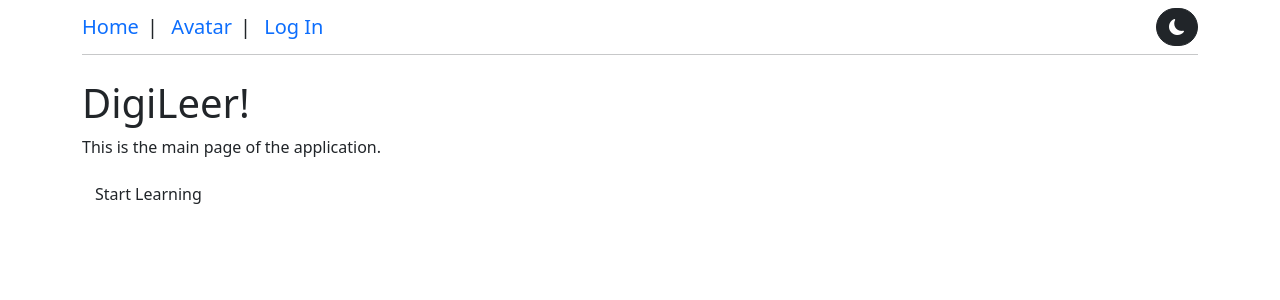
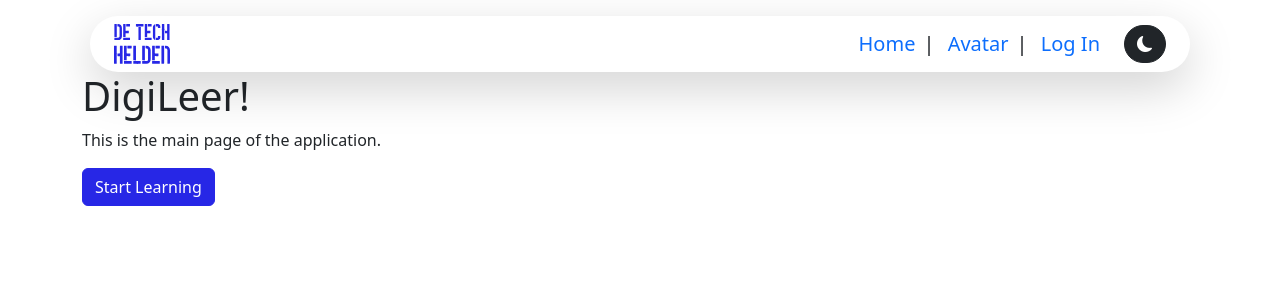
Before and after one commit to itmoz/DTH_LeerOmgeving, a React (Vite) app: page / in a window 1280 px wide. Shown: the top 300 px of the page. Built offline with nearby package versions, Linux system fonts and the light colour scheme.

Commit message:
made navbar extra cool and a component, improved styling of GmHelden1Lesson1

```diff
--- a/src/App.jsx
+++ b/src/App.jsx
@@ -1,6 +1,7 @@
+// App.js
 import { useState, useEffect } from 'react';
-import { Link } from 'react-router-dom';
 import AppRoutes from './AppRoutes/AppRoutes';
+import Navbar from './WebsiteElements/Navbar/Navbar';
 
 function App() {
   // 1. Theme State & LocalStorage
@@ -19,30 +20,10 @@ function App() {
 
   return (
     <div className="container">
-      {/* Top Navigation & Theme Toggle Area */}
-      <div className="d-flex justify-content-between align-items-center py-2">
 
-        {/* React Router Links */}
-        <nav className="fs-5">
-          <Link to="/" className="text-decoration-none me-2">Home</Link>
-          |{" "}
-          <Link to="/Avatar" className="text-decoration-none ms-2 me-2">Avatar</Link>
-          |{" "}
-          <Link to="/LogIn" className="text-decoration-none ms-2">Log In</Link>
-        </nav>
-
-        {/* Theme Toggle Button */}
-        <button
-          className={`btn ${theme === 'light' ? 'btn-dark' : 'btn-light'} rounded-pill`}
-          onClick={toggleTheme}
-        >
-          <i className={`bi bi-${theme === 'light' ? 'moon' : 'sun'}-fill`}></i>
-        </button>
-      </div>
-
-      <hr className="mb-4 mt-0" />
-
-      {/* Main Content Area (Where your pages will render) */}
+      {/* Roep de Navbar aan en geef de props door */}
+      <Navbar theme={theme} toggleTheme={toggleTheme} />
+      {/* Main Content Area */}
       <main>
         <AppRoutes />
       </main>
--- a/src/WebsiteElements/ImagesAndVideos/VideoPlayer.jsx
+++ b/src/WebsiteElements/ImagesAndVideos/VideoPlayer.jsx
@@ -13,7 +13,10 @@ import { useState, useRef, useEffect, useCallback } from "react";
  *   muted       {boolean}  – Start muted (default: false)
  *   loop        {boolean}  – Loop the video (default: false)
  *   title       {string}   – Accessible title for the player (optional)
+ *
+ *
  */
+
 export default function VideoPlayer({
   src = "https://www.w3schools.com/html/mov_bbb.mp4",
   poster,
@@ -166,7 +169,8 @@ export default function VideoPlayer({
     overflow: "hidden",
     fontFamily: "'DM Mono', 'Courier New', monospace",
     boxShadow: "0 8px 40px rgba(0,0,0,0.55)",
-    cursor: "none",
+    // Update this line below:
+    cursor: showControls ? "auto" : "none",
   };
 
   const videoStyle = {
@@ -273,7 +277,7 @@ export default function VideoPlayer({
             position: "absolute", top: "50%", left: `${progressPct}%`,
             transform: "translate(-50%, -50%)",
             width: 13, height: 13, borderRadius: "50%",
-            background: "#2727E6", boxShadow: "0 0 0 3px #242498",
+            background: 'var(--bs-primary)', boxShadow: "0 0 0 3px #242498",
           }} />
         </div>
 
--- /dev/null
+++ b/src/WebsiteElements/Navbar/Navbar.jsx
@@ -0,0 +1,42 @@
+import { Link } from 'react-router-dom';
+import DTHLogoSVGBlue from '../../Images/logo-blue.svg'
+
+// theme and toggletheme are passed as props from App.jsx
+// they are used to determine the current theme and toggle it when the button is clicked
+function Navbar({ theme, toggleTheme }) {
+  return (
+    <div className="d-flex justify-content-between align-items-center py-2 px-4 mt-3 sticky-top bg-body z-3 shadow-lg rounded-pill mx-2">
+
+      {/* 1. Logo aan de linkerkant */}
+      <img
+        src={DTHLogoSVGBlue}
+        alt="DTH Logo"
+        style={{ height: '40px' }} // Pas dit getal aan om het logo groter of kleiner te maken
+      />
+
+      {/* 2 & 3. Container voor Navigatie en Knop (naast elkaar gezet met d-flex) */}
+      <div className="d-flex align-items-center gap-4">
+
+        <nav className="fs-5">
+          <Link to="/" className="text-decoration-none me-2">Home</Link>
+          |{" "}
+          <Link to="/Avatar" className="text-decoration-none ms-2 me-2">Avatar</Link>
+          |{" "}
+          <Link to="/LogIn" className="text-decoration-none ms-2">Log In</Link>
+        </nav>
+
+        {/* Theme Toggle Button */}
+        {/* Let op: ik heb 'd-inline' verwijderd, want dat is nu overbodig dankzij d-flex in de parent div */}
+        <button
+          className={`btn ${theme === 'light' ? 'btn-dark' : 'btn-light'} rounded-pill`}
+          onClick={toggleTheme}
+        >
+          <i className={`bi bi-${theme === 'light' ? 'moon' : 'sun'}-fill`}></i>
+        </button>
+
+      </div>
+    </div>
+  );
+}
+
+export default Navbar;
--- a/src/pages/GMHelden1Lessons/GmHelden1Lesson1.jsx
+++ b/src/pages/GMHelden1Lessons/GmHelden1Lesson1.jsx
@@ -8,7 +8,7 @@ export default function GmHelden1Lesson1() {
       style={{
         minHeight: "100vh",
         // Soft gradient background suitable for children
-        background: "linear-gradient(135deg, #2728e6 0%, #fffefe 100%)",
+        background: "linear-gradient(135deg, primary, #ffffff 100%)",
         padding: "2rem",
       }}
     >
@@ -29,7 +29,7 @@ export default function GmHelden1Lesson1() {
       {/* Learning goals styled as a "Mission Board" */}
         <div
           className="card mx-auto mb-5 border-0 shadow-sm"
-          style={{ width: "100%", maxWidth: "400px", borderRadius: "15px", backgroundColor: "#f8f9fa" }}
+          style={{ width: "100%", maxWidth: "800px", borderRadius: "15px"}}
         >
           <div className="card-header bg-primary text-white text-center fw-bold" style={{ borderRadius: "15px 15px 0 0", fontSize: "1.2rem" }}>
             🎯 Aan het einde van deze les leer je...
@@ -49,9 +49,8 @@ export default function GmHelden1Lesson1() {
 
         {/* Content section with colored background and rounded corners */}
         <div
-          className="p-4"
+          className="p-4 bg-primary bg-opacity-10"
           style={{
-            backgroundColor: "#e3f2fd",
             borderRadius: "20px",
           }}
         >
--- a/src/pages/GMHelden1Lessons/GmHelden1Lesson3.jsx
+++ b/src/pages/GMHelden1Lessons/GmHelden1Lesson3.jsx
@@ -2,9 +2,12 @@ import React from "react";
 import VideoPlayer from "../../WebsiteElements/ImagesAndVideos/VideoPlayer.jsx";
 
 import TestVideo from "../../Video/Schatkist_Boek_en_Verblindend_Licht.mp4";
+import TestVideo2 from "../../Video/How to Pronounce Mayonnaise - PronunciationManual (1080p, h264).mp4";
+import TestVideo3 from "../../Video/tiktok_detechhelden_7623069450027224353.mp4";
 
 export default function GmHelden1Lesson3() {
   return (
+    <>
       <VideoPlayer
         src={TestVideo}
         poster="https://www.w3schools.com/html/img_the_sunset.jpg"
@@ -12,5 +15,19 @@ export default function GmHelden1Lesson3() {
         width="50%"
       />
 
+      <VideoPlayer
+        src={TestVideo2}
+        poster="https://www.w3schools.com/html/img_the_sunset.jpg"
+        title="GmHelden1Lesson3"
+        width="75%"
+      />
+
+      <VideoPlayer
+        src={TestVideo3}
+        poster="https://www.w3schools.com/html/img_the_sunset.jpg"
+        title="GmHelden1Lesson3"
+        width="100%"
+      />
+    </>
   );
 }
--- a/src/pages/Home.jsx
+++ b/src/pages/Home.jsx
@@ -11,7 +11,7 @@ export default function Home() {
       <h1>DigiLeer!</h1>
       <p>This is the main page of the application.</p>
 
-      <Button variant='theme' onClick={() => navigate('/login')}>
+      <Button variant='primary' onClick={() => navigate('/login')}>
         Start Learning
       </Button>
     </div>
```
Also changed, not shown: 2 other files (tests, documents, lock files or other folders). Lines whose indentation alone changed are shown as unchanged.
